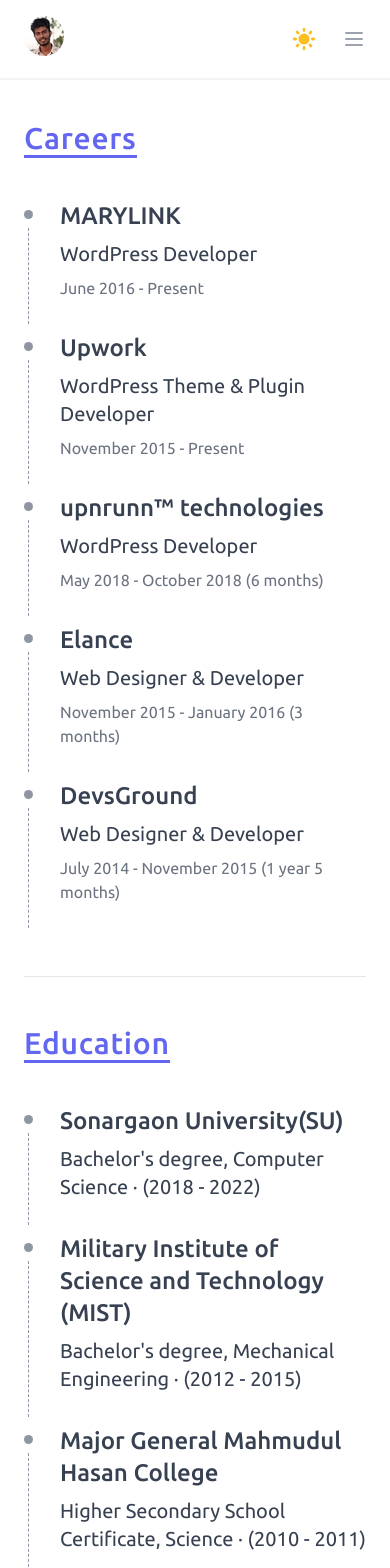
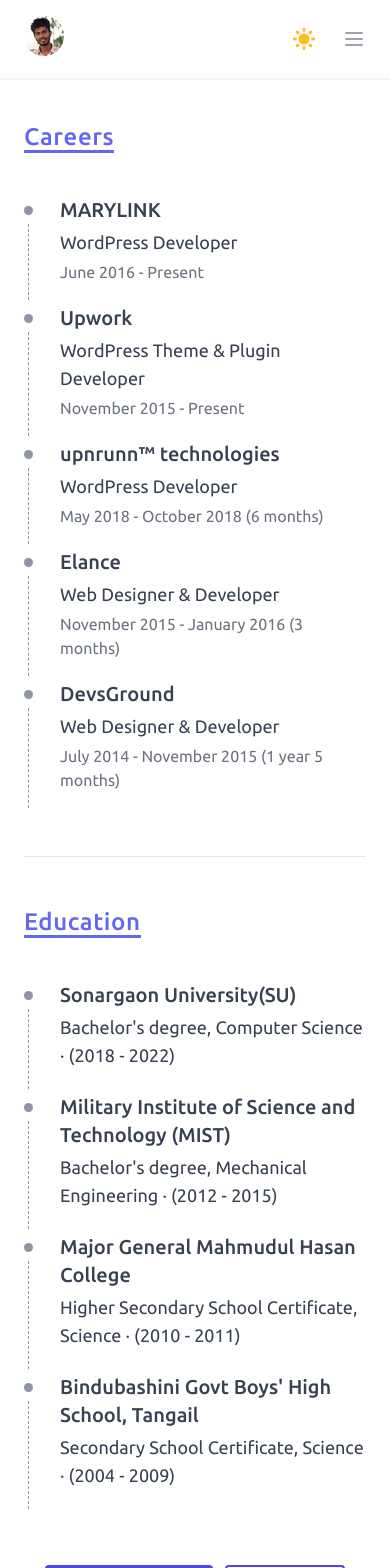
Before and after one commit to shamimmoeen/personal-website, a React (Create React App) app: page /resume in a window 390 px wide. Shown: the top 1568 px of the page. Built offline with nearby package versions, Linux system fonts and the light colour scheme.

Commit message:
Update the design

```diff
--- a/src/components/JobTitle.js
+++ b/src/components/JobTitle.js
@@ -12,7 +12,11 @@ const JobTitle = () => {
 	return (
 		<>
 			{count ? (
-				<Typist className="inline-flex" startDelay={250} onTypingDone={() => setCount(0)}>
+				<Typist
+					className="inline-flex text-indigo-500 font-medium"
+					startDelay={250}
+					onTypingDone={() => setCount(0)}
+				>
 					Frontend Developer
 					<Typist.Backspace count={18} delay={1500} />
 					WordPress Expert
--- a/src/components/Page/AboutMe.js
+++ b/src/components/Page/AboutMe.js
@@ -3,14 +3,14 @@ import avatar from '../../images/avatar-512.jpg';
 
 const AboutMe = () => {
 	return (
-		<div className="max-w-7xl mx-auto px-6 md:px-4 pt-10 pb-5 lg:py-20 text-gray-700">
+		<div className="max-w-6xl 2xl:max-w-7xl mx-auto px-6 md:px-4 pt-10 pb-5 2xl:py-20 text-gray-700">
 			<div className="lg:flex justify-start items-center xl:px-8">
 				<div className="flex flex-1 justify-center mb-8 lg:mb-0 lg:min-w-[450px]">
 					<img src={avatar} alt={'Mainul Hassan Main'} className="rounded lg:avatar-perspective" />
 				</div>
-				<div className="lg:ml-8 text-center lg:text-left">
+				<div className="lg:ml-8 lg:py-4 text-center lg:text-left">
 					<div className="text-lg leading-loose">
-						<h3 className="text-2xl pb-2 font-medium">Who am I?</h3>
+						<h3 className="text-xl pb-1 font-medium">Who am I?</h3>
 						<p className="pb-7">
 							I'm Mainul Hassan Main from{' '}
 							<a
@@ -23,14 +23,14 @@ const AboutMe = () => {
 							</a>
 							.
 						</p>
-						<h3 className="text-2xl pb-2 font-medium">What am I doing?</h3>
+						<h3 className="text-xl pb-1 font-medium">What am I doing?</h3>
 						<p className="pb-7">
 							I work full time as a WordPress Developer. In my free time, I study front-end development
 							with React.
 						</p>
-						<h3 className="text-2xl pb-2 font-medium">How much experience do I have?</h3>
+						<h3 className="text-xl pb-1 font-medium">How much experience do I have?</h3>
 						<p className="pb-7">I started developing websites using WordPress in 2014.</p>
-						<h3 className="text-2xl pb-2 font-medium">What is my goal?</h3>
+						<h3 className="text-xl pb-1 font-medium">What is my goal?</h3>
 						<p className="pb-7 lg:pb-0">
 							My goal is to build useful apps and contribute to open-source projects while working on a
 							full-time job.
--- a/src/components/Page/Home.js
+++ b/src/components/Page/Home.js
@@ -5,7 +5,7 @@ import Tags from '../Tags';
 
 const Home = () => {
 	return (
-		<div className="max-w-7xl mx-auto px-6 md:px-4 pt-10 pb-5 lg:py-20 text-gray-700">
+		<div className="max-w-5xl 2xl:max-w-7xl mx-auto px-6 md:px-4 py-5 text-gray-700">
 			<div className="lg:flex justify-start items-center xl:px-8">
 				<div className="mb-7 lg:mb-0 xl:mr-8 text-center lg:text-left">
 					<h4 className="text-2xl xl:text-3xl pb-3 xl:pb-5">
@@ -14,10 +14,8 @@ const Home = () => {
 							👋
 						</span>
 					</h4>
-					<h2 className="text-3xl lg:text-4xl xl:text-5xl font-medium pb-4 xl:pb-7">
-						I'm Mainul Hassan Main
-					</h2>
-					<h3 className="text-xl xl:text-2xl">
+					<h2 className="text-3xl lg:text-4xl font-medium pb-4">I'm Mainul Hassan Main</h2>
+					<h3 className="text-xl 2xl:text-2xl">
 						a <JobTitle />
 					</h3>
 					<div className="flex justify-center lg:justify-start text-base mt-5 md:mt-7">
--- a/src/components/Page/Resume.js
+++ b/src/components/Page/Resume.js
@@ -1,72 +1,68 @@
 import React from 'react';
 import { getGDriveResumeDownloadLink, getGDriveResumeLink } from '../../utils/links';
+import ResumeItem from '../ResumeItem';
 
 const Resume = () => {
+	const wrapperLeftClasses = 'md:max-w-[220px] lg:max-w-[280px] mb-10 md:mb-0 w-full';
+	const headingClasses = 'text-2xl font-medium tracking-wide text-indigo-500 border-b-[3px] border-indigo-500';
+
 	return (
 		<div className="max-w-7xl mx-auto px-6 md:px-4 pt-10 pb-16 lg:py-20 text-gray-700">
 			<div className="text-lg leading-loose xl:max-w-4xl xl:mx-auto">
 				<div className="md:flex mb-12">
-					<div className="md:max-w-[220px] lg:max-w-[280px] mb-10 md:mb-0 w-full">
-						<span className="text-3xl font-medium tracking-wide text-indigo-500 border-b-[3px] border-indigo-500">
-							Careers
-						</span>
+					<div className={wrapperLeftClasses}>
+						<span className={headingClasses}>Careers</span>
 					</div>
 					<div>
-						<div className="relative resume-item pb-6 mb-2 pl-9">
-							<h3 className="font-medium text-2xl">MARYLINK</h3>
-							<h4 className="text-xl my-2">WordPress Developer</h4>
-							<p className="text-gray-500 text-base">June 2016 - Present</p>
-						</div>
-						<div className="relative resume-item pb-6 mb-2 pl-9">
-							<h3 className="font-medium text-2xl">Upwork</h3>
-							<h4 className="text-xl my-2">WordPress Theme &amp; Plugin Developer</h4>
-							<p className="text-gray-500 text-base">November 2015 - Present</p>
-						</div>
-						<div className="relative resume-item pb-6 mb-2 pl-9">
-							<h3 className="font-medium text-2xl">upnrunn™ technologies</h3>
-							<h4 className="text-xl my-2">WordPress Developer</h4>
-							<p className="text-gray-500 text-base">May 2018 - October 2018 (6 months)</p>
-						</div>
-						<div className="relative resume-item pb-6 mb-2 pl-9">
-							<h3 className="font-medium text-2xl">Elance</h3>
-							<h4 className="text-xl my-2">Web Designer &amp; Developer</h4>
-							<p className="text-gray-500 text-base">November 2015 - January 2016 (3 months)</p>
-						</div>
-						<div className="relative resume-item pb-6 mb-2 pl-9">
-							<h3 className="font-medium text-2xl">DevsGround</h3>
-							<h4 className="text-xl my-2">Web Designer &amp; Developer</h4>
-							<p className="text-gray-500 text-base">July 2014 - November 2015 (1 year 5 months)</p>
-						</div>
+						<ResumeItem
+							header={'MARYLINK'}
+							subHeader={'WordPress Developer'}
+							description={'June 2016 - Present'}
+						/>
+						<ResumeItem
+							header={'Upwork'}
+							subHeader={'WordPress Theme & Plugin Developer'}
+							description={'November 2015 - Present'}
+						/>
+						<ResumeItem
+							header={'upnrunn™ technologies'}
+							subHeader={'WordPress Developer'}
+							description={'May 2018 - October 2018 (6 months)'}
+						/>
+						<ResumeItem
+							header={'Elance'}
+							subHeader={'Web Designer & Developer'}
+							description={'November 2015 - January 2016 (3 months)'}
+						/>
+						<ResumeItem
+							header={'DevsGround'}
+							subHeader={'Web Designer & Developer'}
+							description={'July 2014 - November 2015 (1 year 5 months)'}
+						/>
 					</div>
 				</div>
 				<hr />
 				<div className="md:flex mt-12">
-					<div className="md:max-w-[220px] lg:max-w-[280px] mb-10 md:mb-0 w-full">
-						<span className="text-3xl font-medium tracking-wide text-indigo-500 border-b-[3px] border-indigo-500">
-							Education
-						</span>
+					<div className={wrapperLeftClasses}>
+						<span className={headingClasses}>Education</span>
 					</div>
 					<div>
-						<div className="relative resume-item pb-6 mb-2 pl-9">
-							<h3 className="font-medium text-2xl">Sonargaon University(SU)</h3>
-							<h4 className="text-xl mt-2">Bachelor's degree, Computer Science · (2018 - 2022)</h4>
-						</div>
-						<div className="relative resume-item pb-6 mb-2 pl-9">
-							<h3 className="font-medium text-2xl">
-								Military Institute of Science and Technology (MIST)
-							</h3>
-							<h4 className="text-xl mt-2">Bachelor's degree, Mechanical Engineering · (2012 - 2015)</h4>
-						</div>
-						<div className="relative resume-item pb-6 mb-2 pl-9">
-							<h3 className="font-medium text-2xl">Major General Mahmudul Hasan College</h3>
-							<h4 className="text-xl mt-2">
-								Higher Secondary School Certificate, Science · (2010 - 2011)
-							</h4>
-						</div>
-						<div className="relative resume-item pb-6 mb-2 pl-9">
-							<h3 className="font-medium text-2xl">Bindubashini Govt Boys' High School, Tangail</h3>
-							<h4 className="text-xl mt-2">Secondary School Certificate, Science · (2004 - 2009)</h4>
-						</div>
+						<ResumeItem
+							header={'Sonargaon University(SU)'}
+							subHeader={"Bachelor's degree, Computer Science · (2018 - 2022)"}
+						/>
+						<ResumeItem
+							header={'Military Institute of Science and Technology (MIST)'}
+							subHeader={"Bachelor's degree, Mechanical Engineering · (2012 - 2015)"}
+						/>
+						<ResumeItem
+							header={'Major General Mahmudul Hasan College'}
+							subHeader={'Higher Secondary School Certificate, Science · (2010 - 2011)'}
+						/>
+						<ResumeItem
+							header={"Bindubashini Govt Boys' High School, Tangail"}
+							subHeader={'Secondary School Certificate, Science · (2004 - 2009)'}
+						/>
 					</div>
 				</div>
 				<div className="flex justify-center text-base mt-14">
--- /dev/null
+++ b/src/components/ResumeItem.js
@@ -0,0 +1,13 @@
+import React from 'react';
+
+const ResumeItem = ({ header, subHeader, description }) => {
+	return (
+		<div className="relative resume-item pb-4 mb-1 pl-9">
+			<h3 className="font-medium text-xl">{header}</h3>
+			<h4 className="text-lg my-1">{subHeader}</h4>
+			{description && <p className="text-gray-500 text-base">{description}</p>}
+		</div>
+	);
+};
+
+export default ResumeItem;
```
